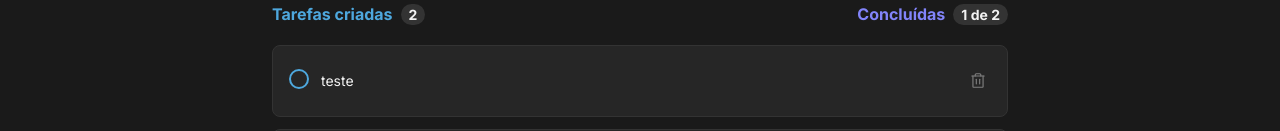
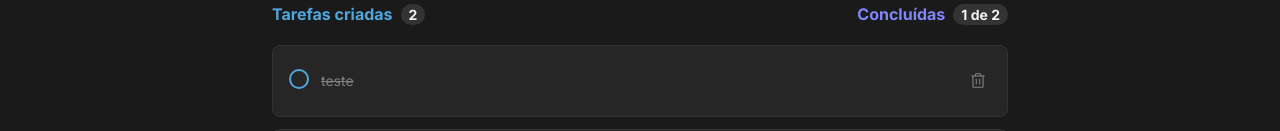
Before and after one commit to thayna-bezerra/to-do_list, a React (Vite) app: page / in a window 1280 px wide. Shown: the part 266-397 px from the top of the page. Built offline with nearby package versions, Linux system fonts and the light colour scheme.

Commit message:
checking if is complete

```diff
--- a/src/App.tsx
+++ b/src/App.tsx
@@ -41,6 +41,19 @@
     setTasks(newTasks);
   }
 
+  function toggleTaskCompletedById(taskId: string) {
+    const newTasks = tasks.map((task) => {
+      if(task.id === taskId){
+        return {
+          ...task,
+          isCompleted: !task.isCompleted,
+        }
+      }
+      return task;
+    });
+    setTasks(newTasks);
+  }
+
   return (
     <div>
       <Header
@@ -49,6 +62,7 @@
       <Tasks
         tasks={tasks}
         onDelete={deleteTaskById}
+        onComplete={toggleTaskCompletedById}
       />
     </div>
   )
--- a/src/components/task/index.tsx
+++ b/src/components/task/index.tsx
@@ -4,24 +4,23 @@
 
 interface Props {
   task: TaskProps;
-  onDelete: (taskId: string) => void;
+  onDelete:(taskId: string) => void,
+  onComplete: (taskId: string) => void
 }
 
-export function Task({ task, onDelete }: Props) {
-  const isCompleted = true;
-
+export function Task({ task, onDelete, onComplete }: Props) {
   return (
     /*<div className={styles.emptyList}>
-      <hr/>
-      <Notepad size={80} color="#333333" weight='light' />
-      <p><strong>Você ainda não tem tarefas cadastradas</strong> <br /> Crie tarefas e organize seus itens a fazer</p>
+    <hr/>
+    <Notepad size={80} color="#333333" weight='light' />
+    <p><strong>Você ainda não tem tarefas cadastradas</strong> <br /> Crie tarefas e organize seus itens a fazer</p>
     </div>*/
     <div className={styles.task}>
       <div className={styles.taskCheckbox}>
-        <input type="checkbox" />
+        <input type="checkbox" onClick={() => onComplete(task.id)} />
       </div>
       <div className={styles.taskContent}>
-        <p>{task.title}</p>
+        <p className={task.isCompleted ? styles.isChecked : ""}>{task.title}</p>
       </div>
 
       <button onClick={() => onDelete(task.id)}>
--- a/src/components/tasks/index.tsx
+++ b/src/components/tasks/index.tsx
@@ -5,9 +5,10 @@
 interface Props {
   tasks: TaskProps[],
   onDelete:(taskId: string) => void,
+  onComplete:(taskId: string) => void,
 }
 
-export function Tasks({ tasks, onDelete }: Props ) {
+export function Tasks({ tasks, onDelete, onComplete }: Props ) {
   const tasksQuantity = tasks.length;
   const completedTasks = tasks.filter((task) => task.isCompleted).length;
 
@@ -19,7 +20,7 @@
       </div>
       <div>
         {tasks.map((task) => (
-          <Task key={task.id} task={task} onDelete={onDelete}/>
+          <Task key={task.id} task={task} onDelete={onDelete} onComplete={onComplete}/>
         ))}
       </div>
 
```
